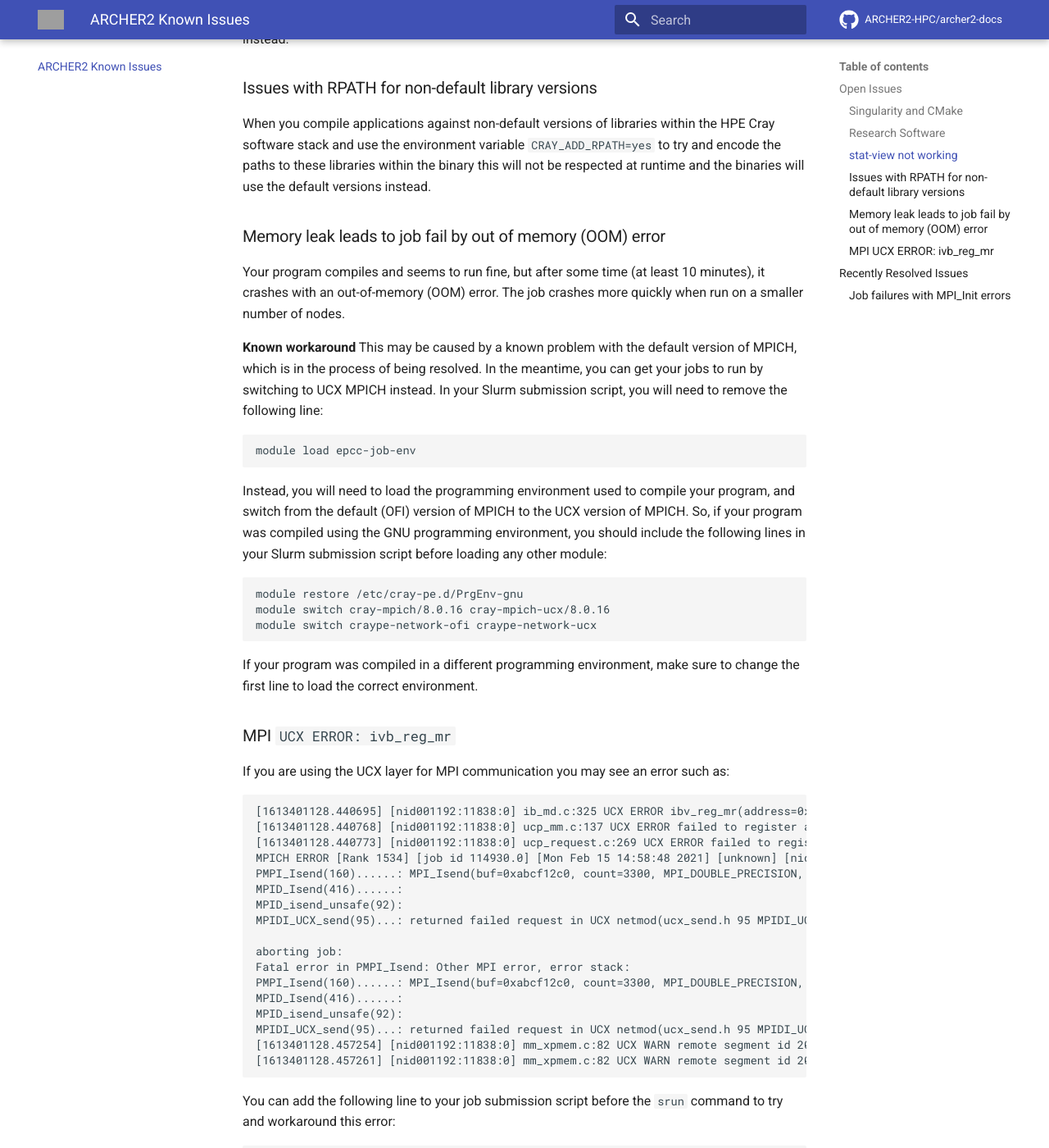
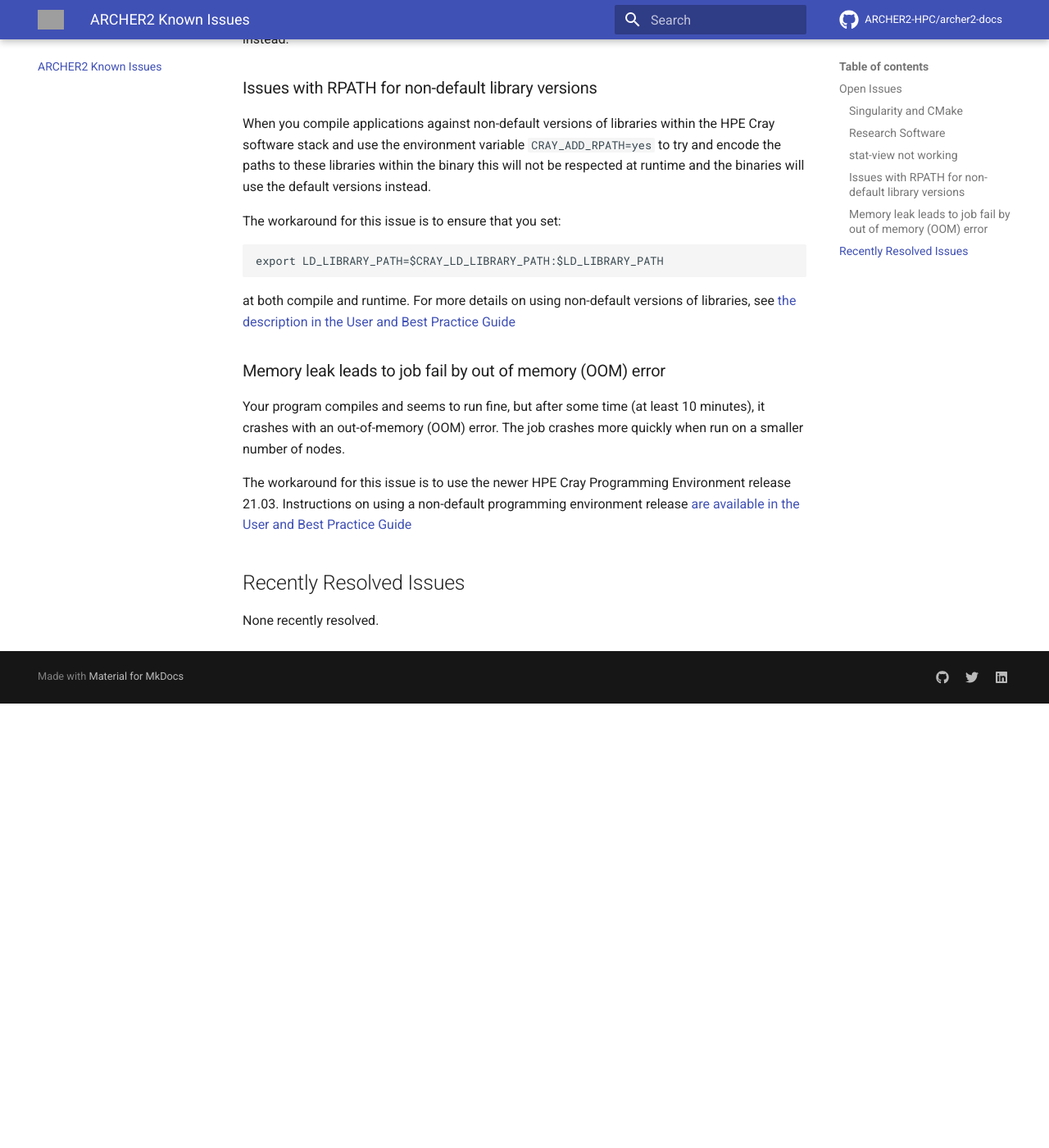
Before and after one commit to ARCHER2-HPC/archer2-docs, an MkDocs documentation site: the page built from docs/known-issues/index.md, in a window 1280 px wide and 1400 px high, scrolled down 1521 px. Shown: the whole window at 82% size. Built offline with MkDocs 1.6.1 and Material for MkDocs 9.7.7, drawn with Linux system fonts in a browser that asks for light colours; comment, search, counter and statistics services are not loaded; after the commit the page ends 2379 px from its top, so only the background shows below that; some of the changed text lies outside the part shown; grey boxes are pictures that could not be loaded.

Commit message:
Adds link to fix for memory leak issues

````diff
--- a/docs/known-issues/index.md
+++ b/docs/known-issues/index.md
@@ -60,84 +60,25 @@ Cray software stack and use the environment variable `CRAY_ADD_RPATH=yes` to try
 the paths to these libraries within the binary this will not be respected at runtime and
 the binaries will use the default versions instead.
 
+The workaround for this issue is to ensure that you set:
+
+```
+export LD_LIBRARY_PATH=$CRAY_LD_LIBRARY_PATH:$LD_LIBRARY_PATH
+```
+
+at both compile and runtime. For more details on using non-default versions of libraries,
+see [the description in the User and Best Practice Guide](../user-guide/dev-environment.md#using-non-default-versions-of-hpe-cray-libraries-on-archer2)
+
 
 ### Memory leak leads to job fail by out of memory (OOM) error
 Your program compiles and seems to run fine, but after some time (at least 10
 minutes), it crashes with an out-of-memory (OOM) error. The job crashes more
 quickly when run on a smaller number of nodes.
 
-**Known workaround**
-This may be caused by a known problem with the default version of MPICH,
-which is in the process of being resolved. In the meantime, you can get your
-jobs to run by switching to UCX MPICH instead. In your Slurm submission
-script, you will need to remove the following line:
-
-```
-module load epcc-job-env
-```
-
-Instead, you will need to load the programming environment used to
-compile your program, and switch from the default (OFI) version of MPICH to
-the UCX version of MPICH. So, if your program was compiled using the GNU
-programming environment, you should include the following lines in your Slurm
-submission script before loading any other module:
-
-```
-module restore /etc/cray-pe.d/PrgEnv-gnu
-module switch cray-mpich/8.0.16 cray-mpich-ucx/8.0.16
-module switch craype-network-ofi craype-network-ucx
-```
-
-If your program was compiled in a different programming environment, make sure
-to change the first line to load the correct environment.
-
-### MPI `UCX ERROR: ivb_reg_mr`
-
-If you are using the UCX layer for MPI communication you may see an error such
-as:
-
-```
-[1613401128.440695] [nid001192:11838:0] ib_md.c:325 UCX ERROR ibv_reg_mr(address=0xabcf12c0, length=26400, access=0xf) failed: Cannot allocate memory
-[1613401128.440768] [nid001192:11838:0] ucp_mm.c:137 UCX ERROR failed to register address 0xabcf12c0 mem_type bit 0x1 length 26400 on md[4]=mlx5_0: Input/output error (md reg_mem_types 0x15)
-[1613401128.440773] [nid001192:11838:0] ucp_request.c:269 UCX ERROR failed to register user buffer datatype 0x8 address 0xabcf12c0 len 26400: Input/output error
-MPICH ERROR [Rank 1534] [job id 114930.0] [Mon Feb 15 14:58:48 2021] [unknown] [nid001192] - Abort(672797967) (rank 1534 in comm 0): Fatal error in PMPI_Isend: Other MPI error, error stack:
-PMPI_Isend(160)......: MPI_Isend(buf=0xabcf12c0, count=3300, MPI_DOUBLE_PRECISION, dest=1612, tag=4, comm=0x84000004, request=0x7fffb38fa0fc) failed
-MPID_Isend(416)......:
-MPID_isend_unsafe(92):
-MPIDI_UCX_send(95)...: returned failed request in UCX netmod(ucx_send.h 95 MPIDI_UCX_send Input/output error)
-
-aborting job:
-Fatal error in PMPI_Isend: Other MPI error, error stack:
-PMPI_Isend(160)......: MPI_Isend(buf=0xabcf12c0, count=3300, MPI_DOUBLE_PRECISION, dest=1612, tag=4, comm=0x84000004, request=0x7fffb38fa0fc) failed
-MPID_Isend(416)......:
-MPID_isend_unsafe(92):
-MPIDI_UCX_send(95)...: returned failed request in UCX netmod(ucx_send.h 95 MPIDI_UCX_send Input/output error)
-[1613401128.457254] [nid001192:11838:0] mm_xpmem.c:82 UCX WARN remote segment id 200002e09 apid 200002e3e is not released, refcount 1
-[1613401128.457261] [nid001192:11838:0] mm_xpmem.c:82 UCX WARN remote segment id 200002e08 apid 100002e3e is not released, refcount 1
-```
-
-You can add the following line to your job submission script before the `srun` command
-to try and workaround this error:
-
-```
-export UCX_IB_REG_METHODS=direct
-```
-
-Setting this flag may have an impact on code performance.
+The workaround for this issue is to use the newer HPE Cray Programming Environment
+release 21.03. Instructions on using a non-default programming environment release
+[are available in the User and Best Practice Guide](../user-guide/dev-environment.md#switching-to-a-different-hpe-cray-programming-environment-release)
 
 ## Recently Resolved Issues
 
-### Job failures with `MPI_Init` errors
-
-If you see failures with an error message similar to:
-
-```
-MPICH ERROR [Rank 7] [job id 65233.0] [Mon Jan 11 16:15:34 2021] [unknown] [nid001066] - Abort(1115279) (rank 7 in comm 0): Fatal error in PMPI_Init: Other MPI error, error stack:
-MPIR_Init_thread(632)......:
-MPID_Init(516).............:
-MPIDI_NM_mpi_init_hook(575): **ofid_getinfo ofi_init.h 575 MPIDI_NM_mpi_init_hook No data available
-...
-```
-
-this indicates an problem with the node. Please [contact the ARCHER2 Service Desk](mailto:support@archer2.ac.uk)
-with the job ID for your failed job.
+None recently resolved.
````
